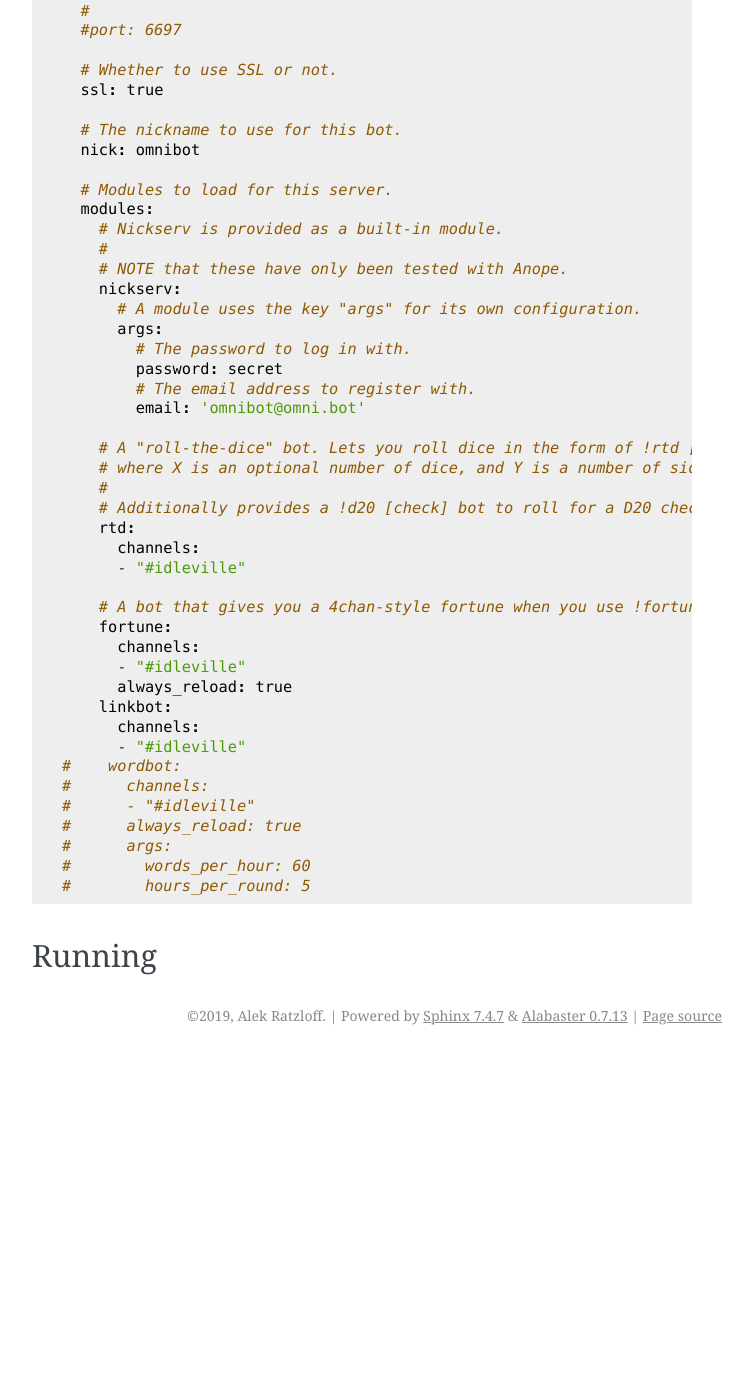
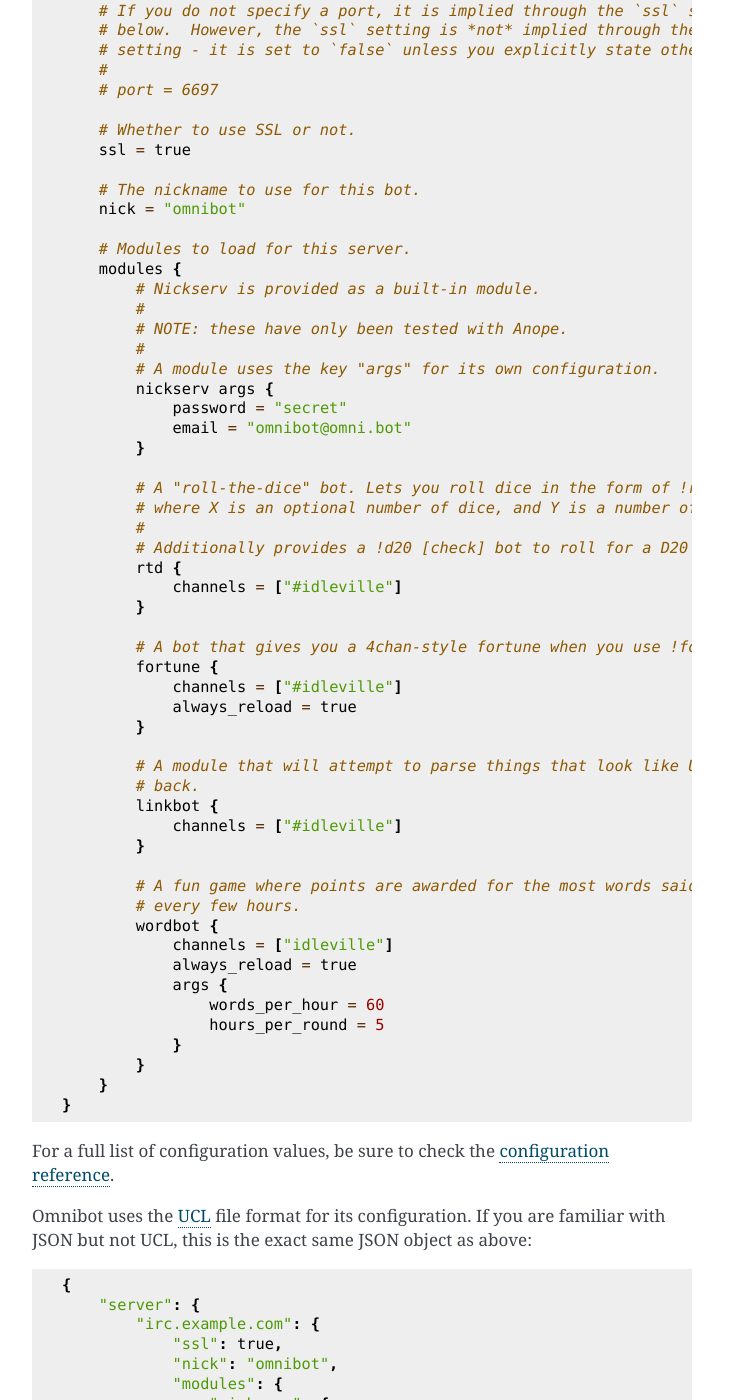
Before and after one commit to alekratz/omnibot.archived-20200818, a Sphinx documentation site: the page built from doc/source/quickstart.rst, in a window 1280 px wide and 1400 px high, scrolled down 1146 px. Shown: the whole window, without its empty margins (388-1140 px from the left). Built offline with Sphinx 7.4.7, drawn with Linux system fonts in a browser that asks for light colours; before the commit the page ends 2201 px from its top, so only the background shows below that; some of the changed text lies outside the part shown.

Commit message:
Update quickstart documentation and add config + module reference stubs
Signed-off-by: Alek Ratzloff <alekratz@gmail.com>

```diff
--- a/doc/source/index.rst
+++ b/doc/source/index.rst
@@ -2,10 +2,12 @@ Omnibot
 =======
 
 .. toctree::
-   :maxdepth: 2
+   :maxdepth: 1
    :caption: Contents:
 
    quickstart
+   config_ref
+   module_ref
 
 
 Indices and tables
--- /dev/null
+++ b/doc/source/module_ref.rst
@@ -0,0 +1,2 @@
+Module reference
+================
--- a/doc/source/quickstart.rst
+++ b/doc/source/quickstart.rst
@@ -1,5 +1,5 @@
 Quickstart
-==================
+==========
 
 .. toctree::
     :maxdepth: 2
@@ -38,63 +38,122 @@ Configuring
 -----------
 
 Configuration is one of the most important parts of Omnibot. If you installed from source, there is
-already an ``omnibot.example.yml`` configuration present -- copy that to ``omnibot.yml`` with ``cp
-omnibot.example.yml omnibot.yml``. If you installed from Pip, an example configuration file is
+already an ``omnibot.example.ucl`` configuration present -- copy that to ``omnibot.ucl`` with ``cp
+omnibot.example.ucl omnibot.ucl``. If you installed from Pip, an example configuration file is
 provided below::
 
-    servers:
-      # Connect to an example server
-    - addr: irc.example.com
+    # Connect to an example server
 
-      # If you do not specify a port, it is implied through the `ssl` setting
-      # below.  However, the `ssl` setting is *not* implied through the port
-      # setting - it is set to `false` unless you explicitly state otherwise.
-      #
-      #port: 6697
+    server "irc.example.com" {
+        # If you don't supply "address", the name for this server is used instead
+        #address = "irc.example.com"
+        #
 
-      # Whether to use SSL or not.
-      ssl: true
+        # If you do not specify a port, it is implied through the `ssl` setting
+        # below.  However, the `ssl` setting is *not* implied through the port
+        # setting - it is set to `false` unless you explicitly state otherwise.
+        #
+        # port = 6697
 
-      # The nickname to use for this bot.
-      nick: omnibot
+        # Whether to use SSL or not.
+        ssl = true
 
-      # Modules to load for this server.
-      modules:
-        # Nickserv is provided as a built-in module.
-        #
-        # NOTE that these have only been tested with Anope.
-        nickserv:
-          # A module uses the key "args" for its own configuration.
-          args:
-            # The password to log in with.
-            password: secret
-            # The email address to register with.
-            email: 'omnibot@omni.bot'
+        # The nickname to use for this bot.
+        nick = "omnibot"
 
-        # A "roll-the-dice" bot. Lets you roll dice in the form of !rtd [X]dY,
-        # where X is an optional number of dice, and Y is a number of sides.
-        #
-        # Additionally provides a !d20 [check] bot to roll for a D20 check.
-        rtd:
-          channels:
-          - "#idleville"
+        # Modules to load for this server.
+        modules {
+            # Nickserv is provided as a built-in module.
+            #
+            # NOTE: these have only been tested with Anope.
+            #
+            # A module uses the key "args" for its own configuration.
+            nickserv args {
+                password = "secret"
+                email = "omnibot@omni.bot"
+            }
 
-        # A bot that gives you a 4chan-style fortune when you use !fortune.
-        fortune:
-          channels:
-          - "#idleville"
-          always_reload: true
-        linkbot:
-          channels:
-          - "#idleville"
-    #    wordbot:
-    #      channels:
-    #      - "#idleville"
-    #      always_reload: true
-    #      args:
-    #        words_per_hour: 60
-    #        hours_per_round: 5
+            # A "roll-the-dice" bot. Lets you roll dice in the form of !rtd [X]dY,
+            # where X is an optional number of dice, and Y is a number of sides.
+            #
+            # Additionally provides a !d20 [check] bot to roll for a D20 check.
+            rtd {
+                channels = ["#idleville"]
+            }
 
+            # A bot that gives you a 4chan-style fortune when you use !fortune.
+            fortune {
+                channels = ["#idleville"]
+                always_reload = true
+            }
+
+            # A module that will attempt to parse things that look like URLs and give their HTML titles
+            # back.
+            linkbot {
+                channels = ["#idleville"]
+            }
+
+            # A fun game where points are awarded for the most words said from a randomly selected list
+            # every few hours.
+            wordbot {
+                channels = ["idleville"]
+                always_reload = true
+                args {
+                    words_per_hour = 60
+                    hours_per_round = 5
+                }
+            }
+        }
+    }
+
+For a full list of configuration values, be sure to check the :doc:`configuration reference
+<config_ref>`.
+
+Omnibot uses the `UCL <https://github.com/vstakhov/libucl>`_ file format for its configuration. If
+you are familiar with JSON but not UCL, this is the exact same JSON object as above::
+
+    {
+        "server": {
+            "irc.example.com": {
+                "ssl": true,
+                "nick": "omnibot",
+                "modules": {
+                    "nickserv": {
+                        "args": {
+                            "password": "secret",
+                            "email": "omnibot@omni.bot"
+                        }
+                    },
+                    "rtd": {
+                        "channels": [
+                            "#idleville"
+                        ]
+                    },
+                    "fortune": {
+                        "channels": [
+                            "#idleville"
+                        ],
+                        "always_reload": true
+                    },
+                    "linkbot": {
+                        "channels": [
+                            "#idleville"
+                        ]
+                    },
+                    "wordbot": {
+                        "channels": [
+                            "idleville"
+                        ],
+                        "always_reload": true,
+                        "args": {
+                            "words_per_hour": 60,
+                            "hours_per_round": 5
+                        }
+                    }
+                }
+            }
+        }
+    }
 
 Running
 -------
```
Also changed, not shown: doc/source/config_ref.rst (added, +86 -0 lines).
